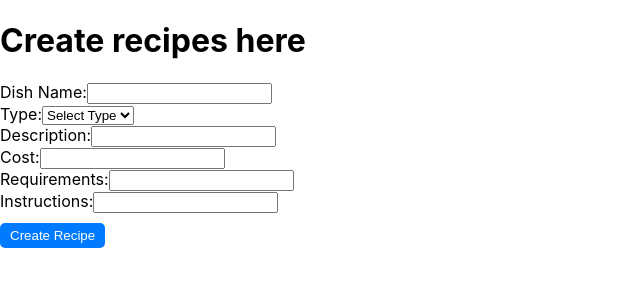
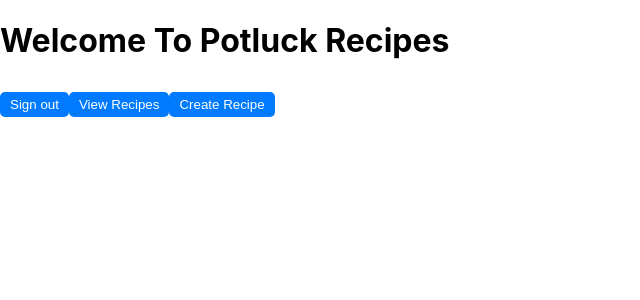
Before and after one commit to ShoVang/Recipes, a React (Create React App) app in the folder recipes/: page / in a window 1280 px wide. Shown: the top 300 px of the page, without its empty margins (0-640 px from the left). Built offline with nearby package versions, Linux system fonts and the light colour scheme.

Commit message:
updatedDB

```diff
--- a/recipes/src/App.js
+++ b/recipes/src/App.js
@@ -4,13 +4,14 @@ import SignUp from './comps/SignUp';
 import CreateRec from './comps/CreateRec';
 import ViewRec from './comps/ViewRec';
 import ViewUsers from './comps/ViewUsers';
-
+import HomePage from './comps/HomePage';
 function App() {
   return (
     <>
       {/* <Login/> */}
+      <HomePage/>
       {/* <SignUp/> */}
-      <CreateRec/>
+      {/* <CreateRec/> */}
       {/* <ViewRec/> */}
       {/* <ViewUsers/> */}
     </>
--- /dev/null
+++ b/recipes/src/comps/HomePage.js
@@ -0,0 +1,18 @@
+import React from 'react';
+//import { Link } from 'react-router-dom';
+
+function HomePage() {
+    return (
+      <div>
+        <h1>Welcome To Potluck Recipes</h1>
+        <div>
+          <button>Sign out</button>
+          <button>View Recipes</button>
+          <button>Create Recipe</button>
+        </div>
+      </div>
+    );
+  }
+
+
+export default HomePage;
```
